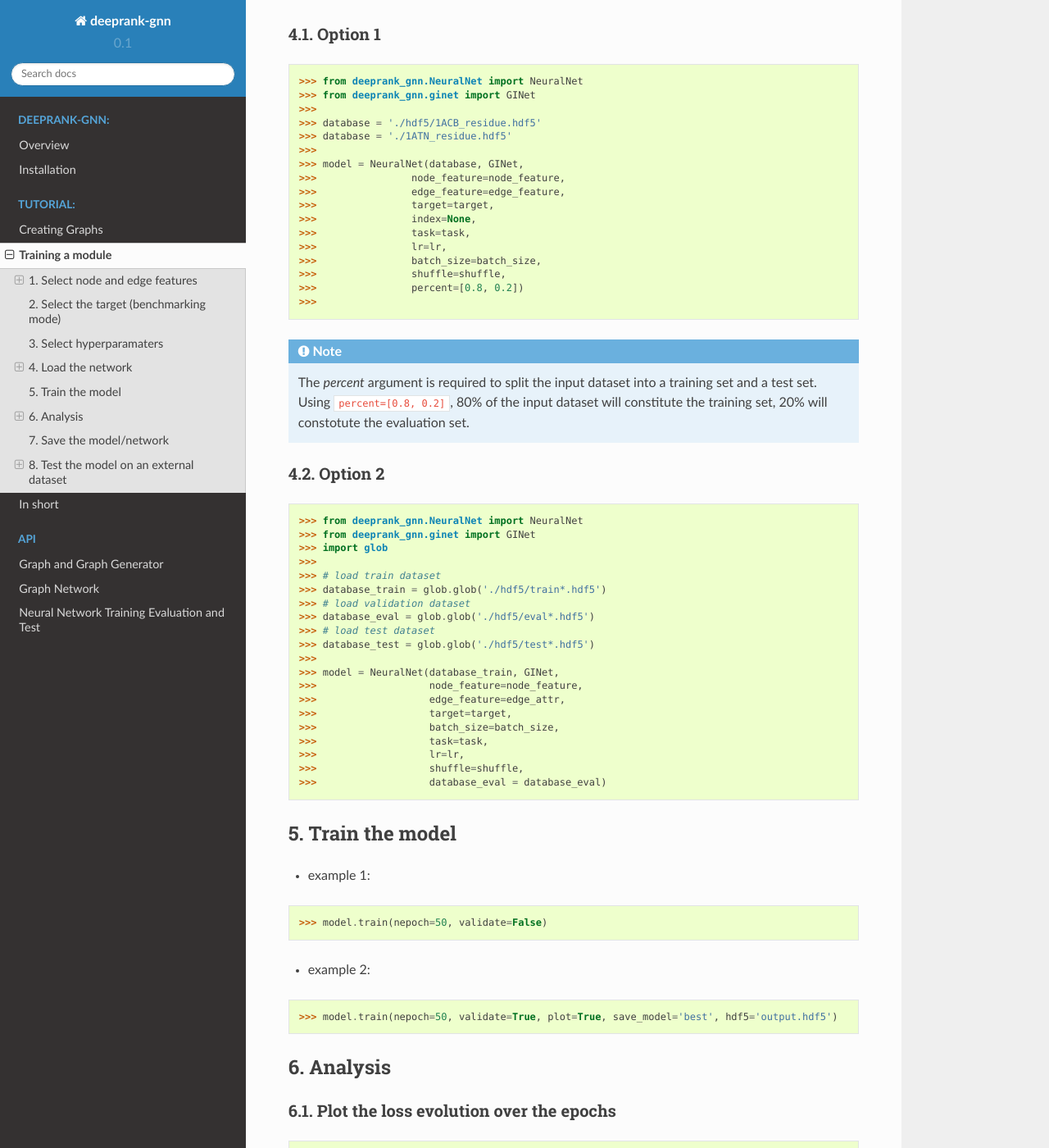
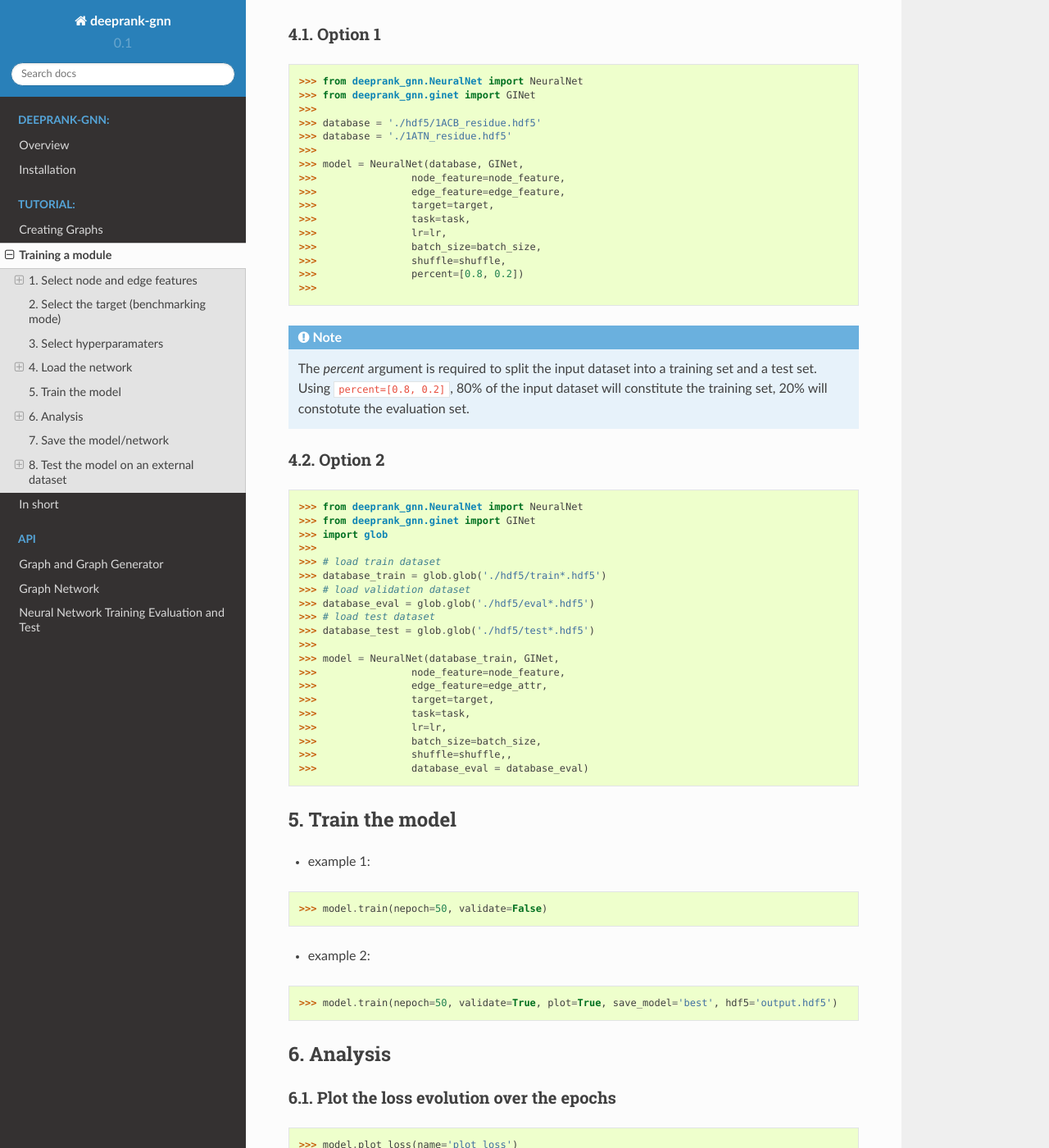
Before and after one commit to DeepRank/Deeprank-GNN, a Sphinx documentation site: the page built from docs/tutorial.train_model.rst, in a window 1280 px wide and 1400 px high, scrolled down 2195 px. Shown: the whole window at 82% size. Built offline with Sphinx 7.4.7 and the Read the Docs theme 2.0.0, drawn with Linux system fonts in a browser that asks for light colours.

Commit message:
Update tutorial.train_model.rst

```diff
--- a/docs/tutorial.train_model.rst
+++ b/docs/tutorial.train_model.rst
@@ -112,7 +112,6 @@ The user may :
 >>>                node_feature=node_feature,
 >>>                edge_feature=edge_feature,
 >>>                target=target,
->>>                index=None,
 >>>                task=task,
 >>>                lr=lr,
 >>>                batch_size=batch_size,
@@ -138,14 +137,14 @@ The user may :
 >>> database_test = glob.glob('./hdf5/test*.hdf5')
 >>>
 >>> model = NeuralNet(database_train, GINet,
->>>                   node_feature=node_feature,
->>>                   edge_feature=edge_attr,
->>>                   target=target,
->>>                   batch_size=batch_size,
->>>                   task=task,
->>>                   lr=lr,
->>>                   shuffle=shuffle,
->>>                   database_eval = database_eval)
+>>>                node_feature=node_feature,
+>>>                edge_feature=edge_attr,
+>>>                target=target,
+>>>                task=task,
+>>>                lr=lr,
+>>>                batch_size=batch_size,
+>>>                shuffle=shuffle,,
+>>>                database_eval = database_eval)
 
 5. Train the model
 ---------------------------------------------
```
